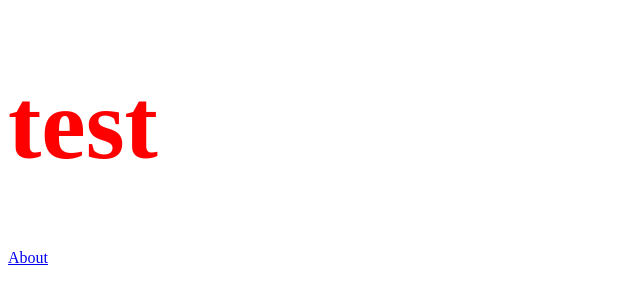
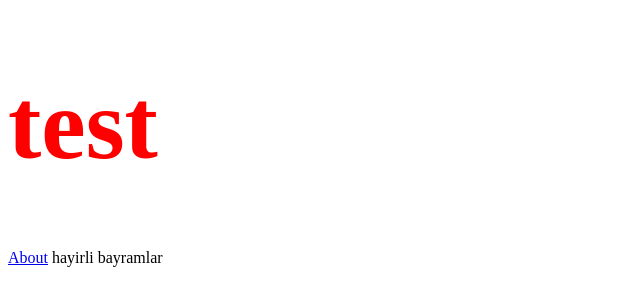
Before and after one commit to saidobss/mywebsite, a plain HTML site: page index.html in a window 1280 px wide. Shown: the whole page, without its empty margins (0-640 px from the left). Drawn offline with Linux system fonts and the light colour scheme.

Commit message:
bayram tebrik mesajini ekledim

```diff
--- a/index.html
+++ b/index.html
@@ -15,5 +15,6 @@ h1{
     <h1>test</h1>
 
     <a href="/about.html">About</a>
+    hayirli bayramlar
 </body>
 </html>
```
